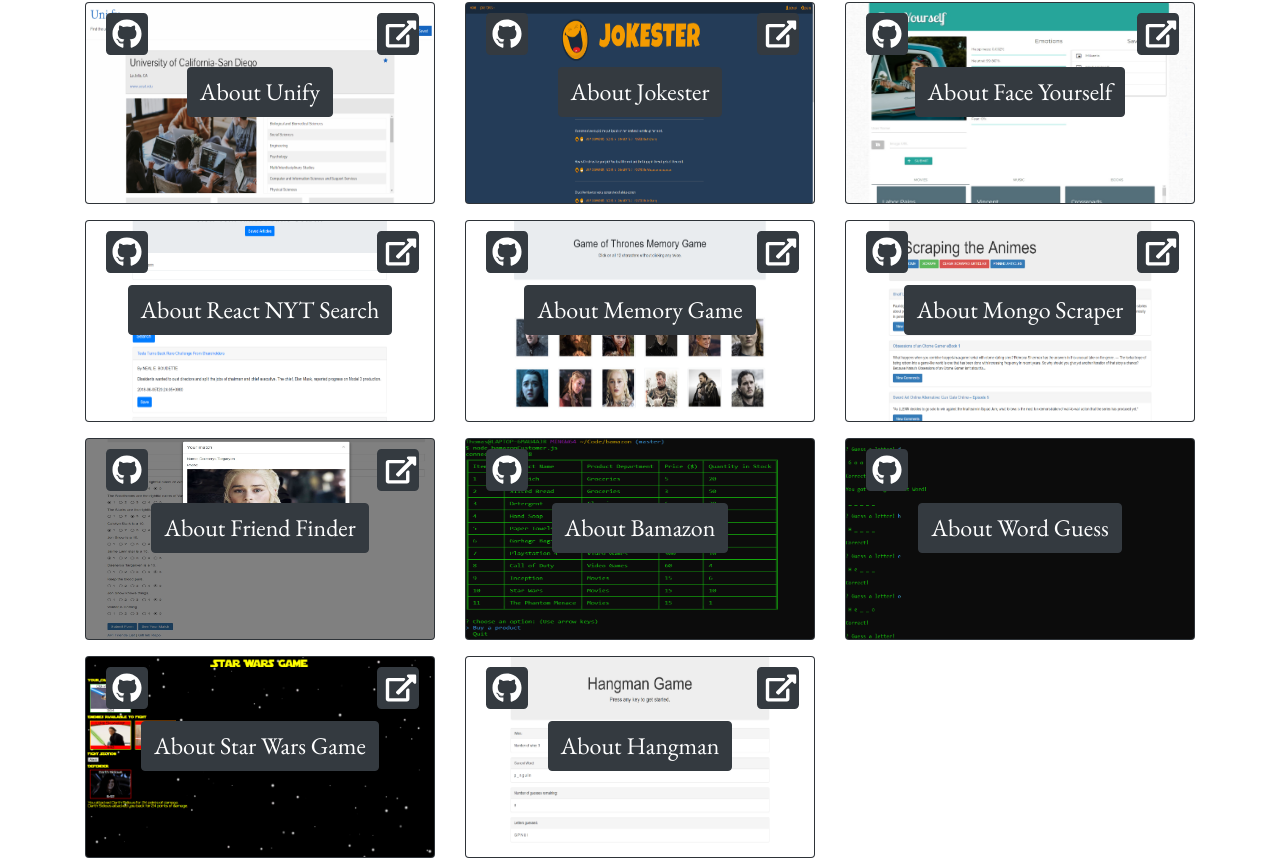
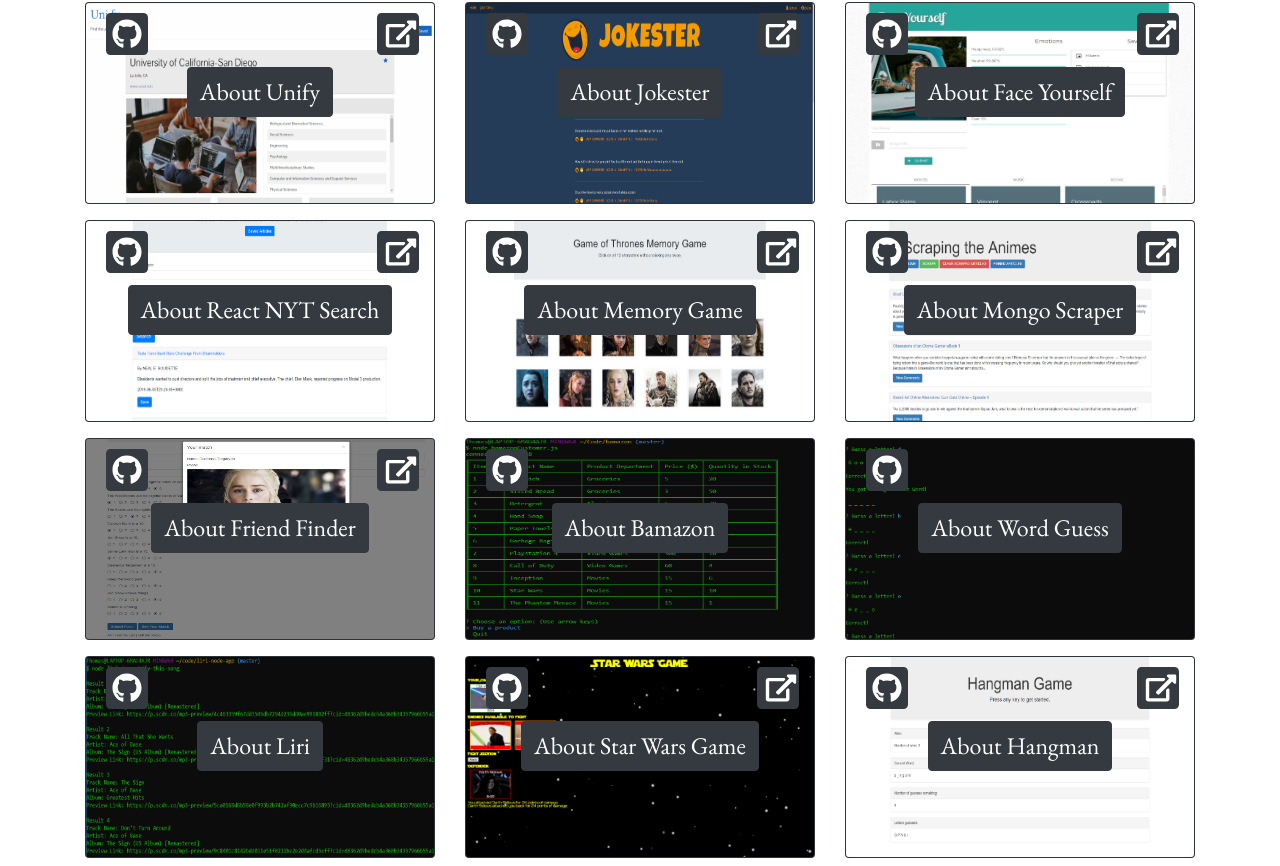
Before and after one commit to tsberry/portfolio-2, a React (Create React App) app: page /projects in a window 1280 px wide. Shown: the part 168-1034 px from the top of the page. Built offline with nearby package versions, Linux system fonts and the light colour scheme.

Commit message:
Updated projects

```diff
--- a/src/data/projects.js
+++ b/src/data/projects.js
@@ -95,7 +95,7 @@
         "/assets/images/bamazon.png",
         "Bamazon is a command-line node application simulating a virtual store.",
         "Bamazon is a command-line node application simulating a virtual store. It contains three separate views for customers, managers, and supervisors; each view has different options such as buying products, checking inventory, and viewing store sales by department.",
-        ["Node.js", "Inquirer"],
+        ["Node.js", "Inquirer", "MySQL"],
         "https://github.com/tsberry/bamazon",
         "none"
     ));
@@ -105,12 +105,23 @@
         "Word Guess",
         "/assets/images/wordguess.png",
         "Word Guess is a hangman game played on the command line.",
-        "Word Guess is a command line hangman game. It picks a random word, then takes in user input and compares it to the word, to determine if the user guess was correct",
+        "Word Guess is a command line hangman game. It picks a random word, then takes in user input and compares it to the word, to determine if the user guess was correct.",
         ["Node.js", "Inquirer"],
         "https://github.com/tsberry/word-guess",
         "none"
-    )
-)
+    ));
+
+projects.push(
+    new Project(
+        "Liri",
+        "/assets/images/liri.png",
+        "Liri is a command line application that interfaces with three APIs.",
+        "Liri is a node command line application that interfaces with three different APIs - Twitter, Spotify, and OMDB - to provide data to the user.",
+        ["Node.js", "Twitter API", "Spotify API"],
+        "https://github.com/tsberry/liri-node-app",
+        "none"
+    ));
+
 projects.push(
     new Project(
         "Star Wars Game",
@@ -128,7 +139,7 @@
         "/assets/images/hangman.png",
         "Hangman is a single page game built with vanilla javascript.",
         "Hangman is a single page static site that allows you to play a game of hangman with a randomly chosen word.",
-        ["HTML", "CSS", "Bootstrap", "Javascript"],
+        ["HTML", "Bootstrap", "Javascript"],
         "https://github.com/tsberry/hangman-game",
         "https://tsberry.github.io/Hangman-Game"
     )
```
Also changed, not shown: public/assets/images/liri.png (added).
